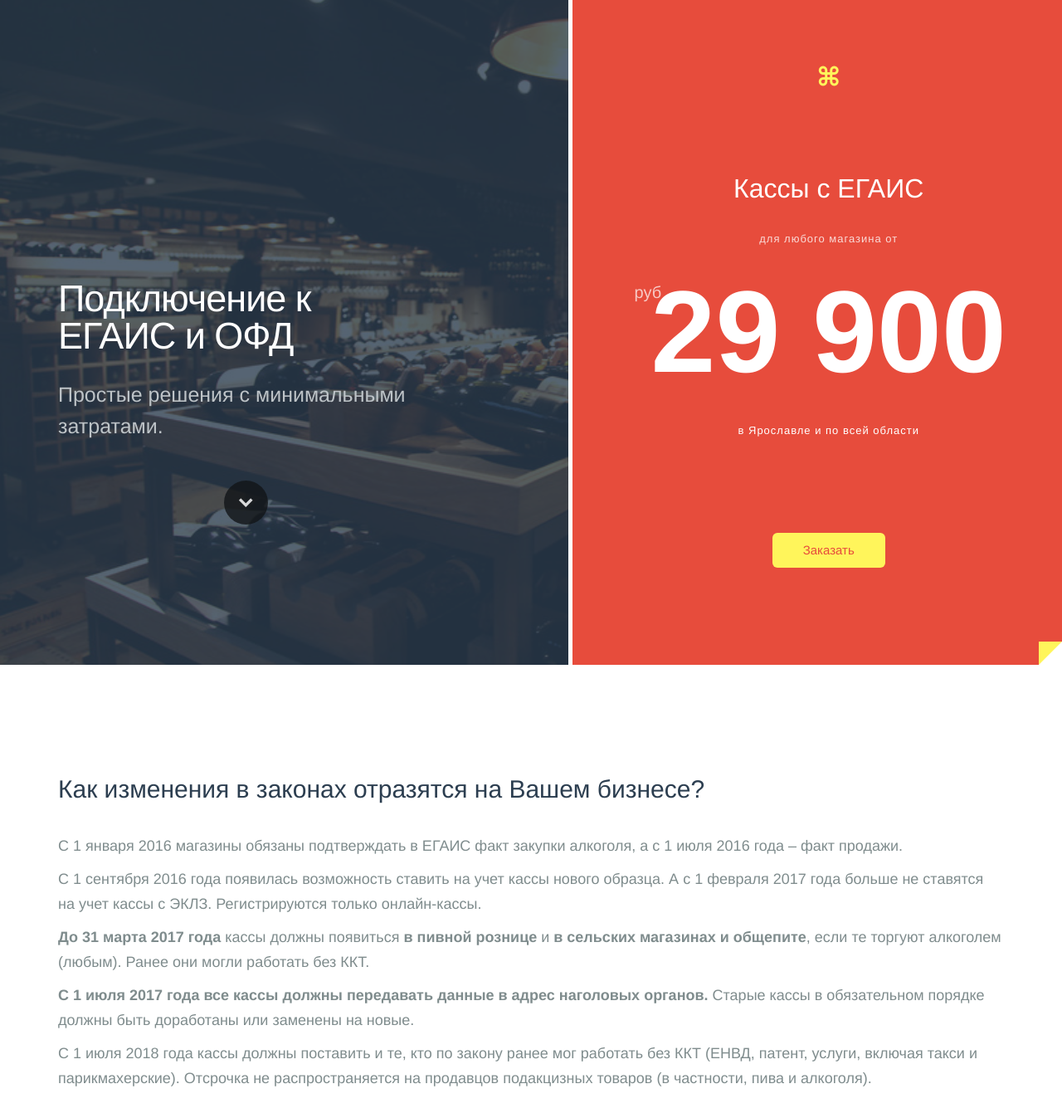
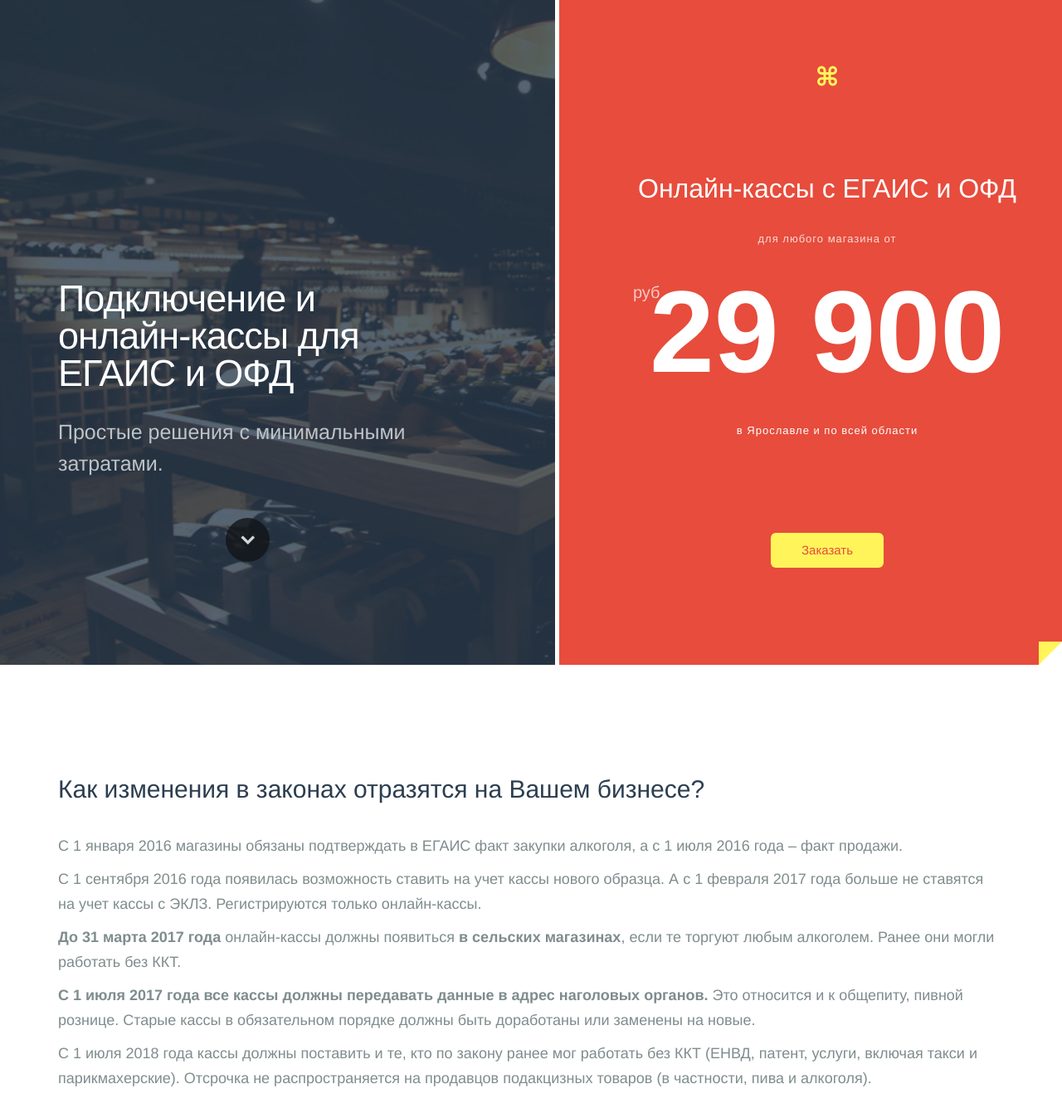
Before and after one commit to dintels/egais76.ru, a plain HTML site: page index.html in a window 1280 px wide. Shown: the part 83-1430 px from the top of the page at 83% size. Drawn offline with Linux system fonts and the light colour scheme; a script that the page names is missing.

Commit message:
Texts changed

```diff
--- a/index.html
+++ b/index.html
@@ -1,5 +1,5 @@
 <!DOCTYPE html>
-<html lang="en">
+<html lang="ru">
 
 <head>
     <meta charset="utf-8">
@@ -19,7 +19,7 @@
     <link rel="stylesheet" href="startup/common-files/css/animations.css">
     <link rel="stylesheet" href="static/css/style.css">
 
-    <title>Подключение к ЕГАИС в Ярославле и Ярославской области</title>
+    <title>Онлайн-кассы для ЕГАИС и ОФД в Ярославле и Ярославской области</title>
 </head>
 
 <body>
@@ -54,7 +54,7 @@
         <div class="row">
             <div class="col-sm-5">
                 <div class="hero-unit">
-                    <h1>Подключение к ЕГАИС и ОФД</h1>
+                    <h1>Подключение и онлайн-кассы для ЕГАИС и ОФД</h1>
                     <p>Простые решения с минимальными затратами.</p>
                 </div>
                 <a class="control-btn fui-arrow-down" href="#"> </a>
@@ -63,7 +63,7 @@
             <div class="aside">
                 <div>
                     <span class="fui-cmd"> </span>
-                    <h3>Кассы с ЕГАИС</h3>
+                    <h3>Онлайн-кассы с ЕГАИС и ОФД</h3>
                     <p class="muted">для любого магазина от</p>
                     <div class="price">
                         <div class="currency">руб</div>29&nbsp;900
@@ -114,10 +114,9 @@
                 <p>С 1 января 2016 магазины обязаны подтверждать в ЕГАИС факт закупки алкоголя, а с 1&nbsp;июля&nbsp;2016&nbsp;года
                     – факт продажи.</p>
                 <p>C 1 сентября 2016 года появилась возможность ставить на учет кассы нового образца. А с 1 февраля 2017 года больше не ставятся на учет кассы с ЭКЛЗ. Регистрируются только онлайн-кассы.</p>
-                <p><b>До 31 марта 2017 года</b> кассы должны появиться <b>в пивной рознице</b> и <b>в сельских магазинах и общепите</b>, если те
-                    торгуют алкоголем (любым). Ранее они могли работать без ККТ.</p>
-                <p><b>С 1 июля 2017 года все кассы должны передавать данные в адрес наголовых органов.</b> Старые кассы в обязательном
-                    порядке должны быть доработаны или заменены на новые.</p>
+                <p><b>До 31 марта 2017 года</b> онлайн-кассы должны появиться <b>в сельских магазинах</b>, если те
+                    торгуют любым алкоголем. Ранее они могли работать без ККТ.</p>
+                <p><b>С 1 июля 2017 года все кассы должны передавать данные в адрес наголовых органов.</b> Это относится и к общепиту, пивной рознице. Старые кассы в обязательном порядке должны быть доработаны или заменены на новые.</p>
                 <p>С 1 июля 2018 года кассы должны поставить и те, кто по закону ранее мог работать без ККТ (ЕНВД, патент, услуги,
                     включая такси и парикмахерские). Отсрочка не распространяется на продавцов подакцизных товаров (в частности,
                     пива и алкоголя).</p>
```
